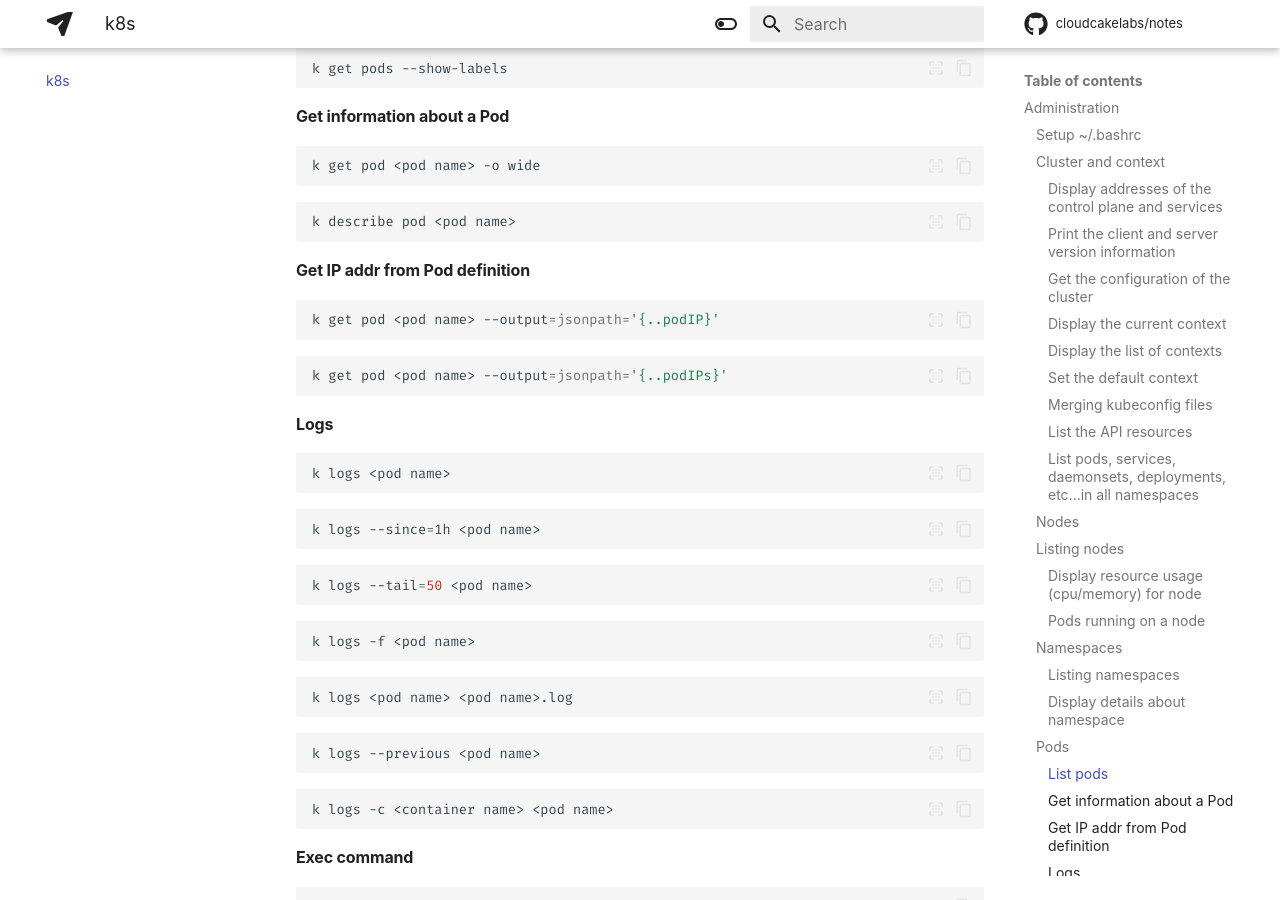
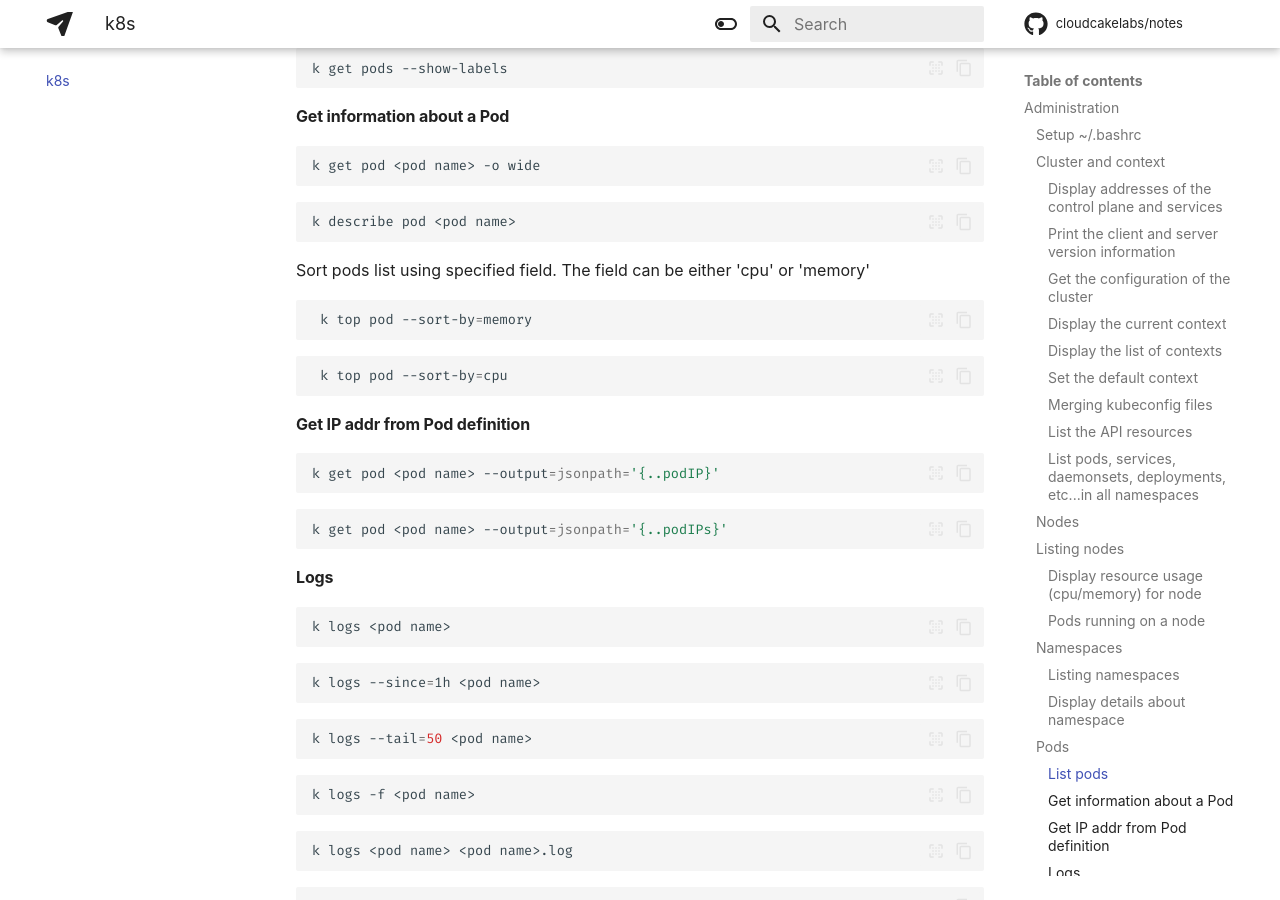
Before and after one commit to cloudcakelabs/notes, an MkDocs documentation site: the page built from docs/k8s.md, in a window 1280 px wide and 900 px high, scrolled down 2352 px. Built offline with MkDocs 1.6.1 and Material for MkDocs 9.7.7, drawn with Linux system fonts in a browser that asks for light colours; some web fonts are replaced; comment, search, counter and statistics services are not loaded.

Commit message:
Update notes.

````diff
--- a/docs/k8s.md
+++ b/docs/k8s.md
@@ -136,6 +136,16 @@ k get pod <pod name> -o wide
 
 ```sh
 k describe pod <pod name>
+```
+
+Sort pods list using specified field. The field can be either 'cpu' or 'memory'
+
+```sh
+ k top pod --sort-by=memory
+```
+
+```sh
+ k top pod --sort-by=cpu
 ```
 
 #### Get IP addr from Pod definition
````
